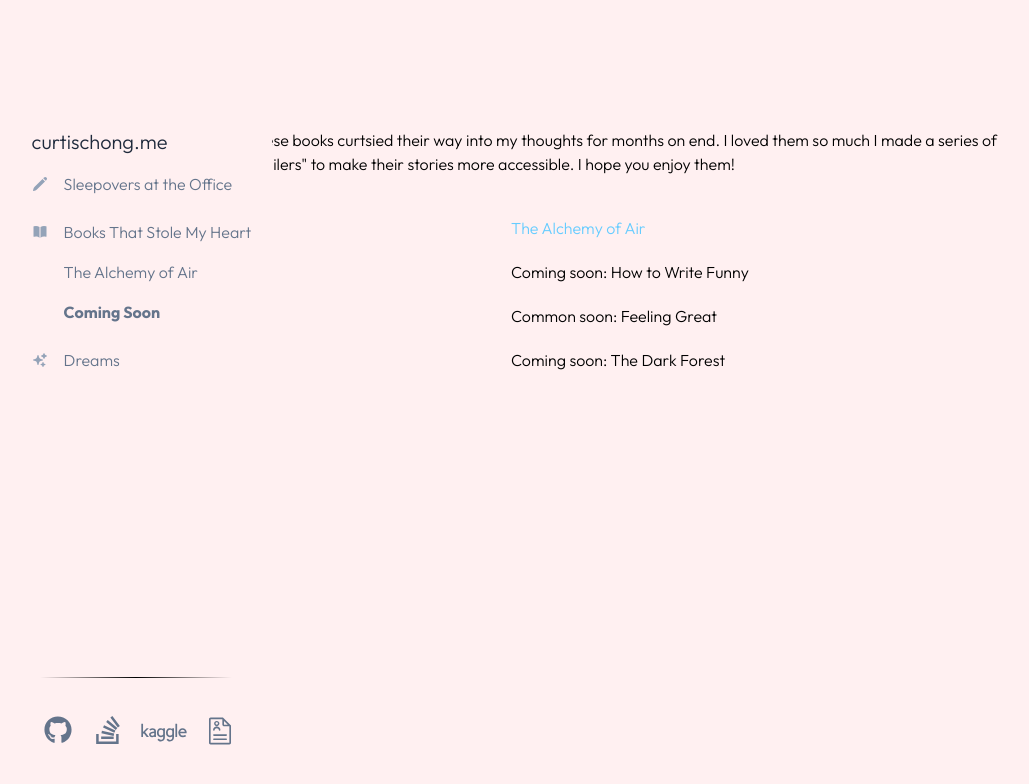
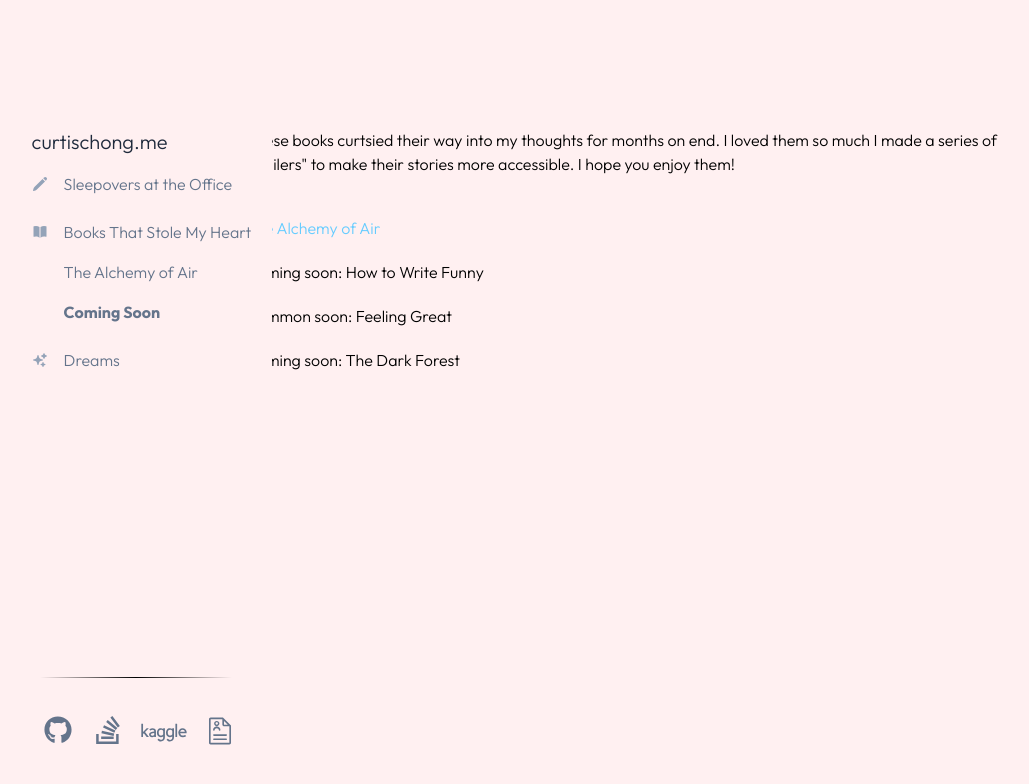
Before and after one commit to chongcurtis/chongcurtis.github.io, a Next.js app: page /books-coming-soon in a window 1280 px wide. Shown: the top 784 px of the page, without its empty margins (10-1039 px from the left). Built offline with nearby package versions, Linux system fonts and the light colour scheme.

Commit message:
fix minor issue on ios

```diff
--- a/src/components/sidebar/Sidebar.tsx
+++ b/src/components/sidebar/Sidebar.tsx
@@ -53,7 +53,7 @@ const Sidebar = (props: PropsWithChildren) => {
             <div>
                 <div
                     className={classNames({
-                        "align-center mx-auto flex max-w-3xl flex-col place-items-center justify-center bg-background-color":
+                        "align-center mx-auto flex max-w-3xl flex-col justify-center bg-background-color":
                             true,
                         // TODO: make the site unscrollable when the menu is open
                         // "overflow-auto": !isMenuVisible,
```
